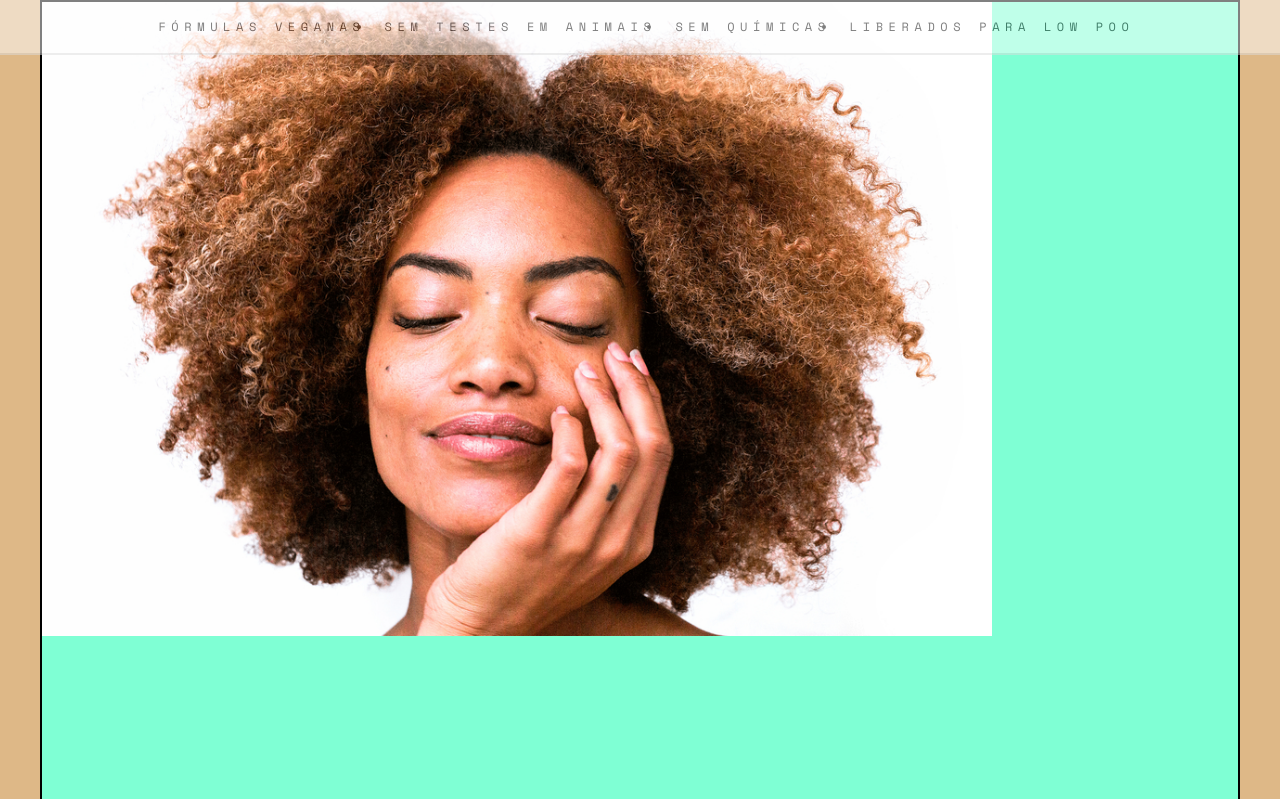
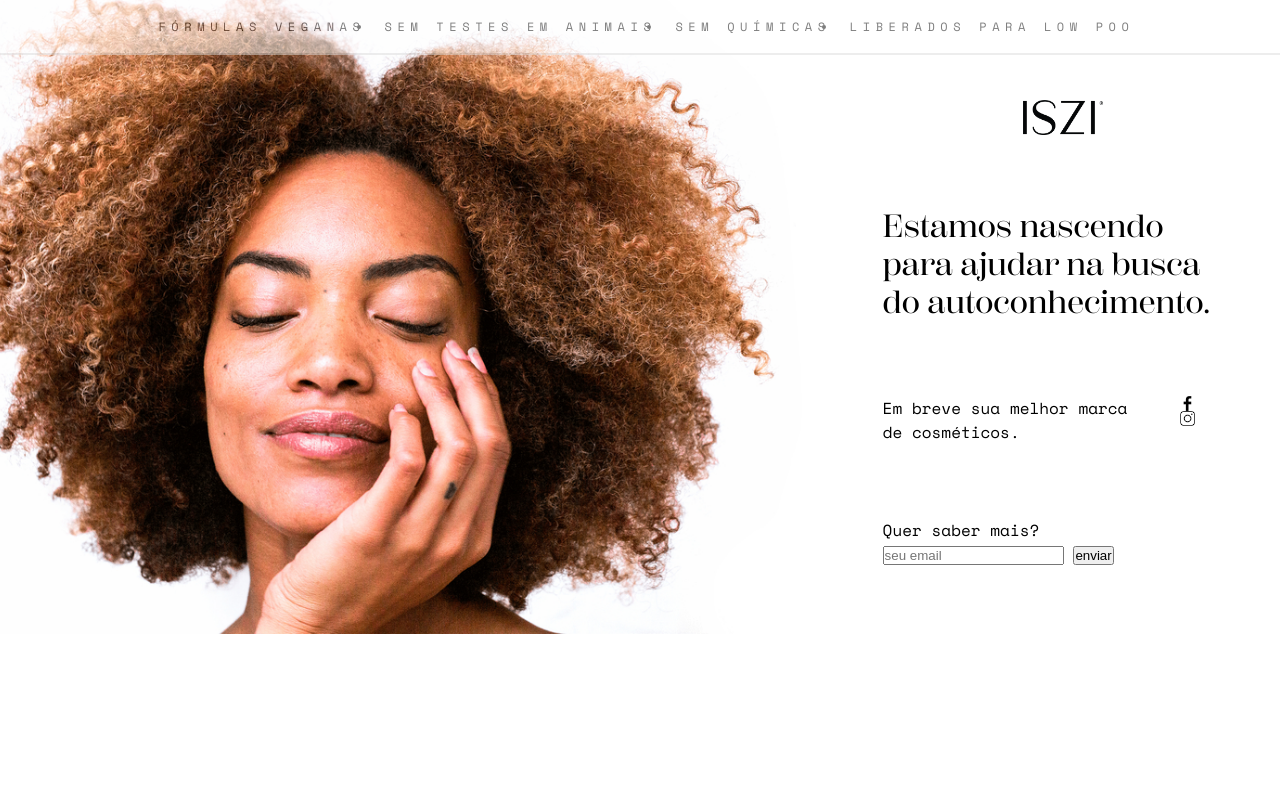
Before and after one commit to aleolvfer/voa-test, a plain HTML site: page index.html in a window 1280 px wide. Shown: the top 799 px of the page. Drawn offline with nearby package versions, Linux system fonts and the light colour scheme.

Commit message:
Grid layout-Primeiro teste

```diff
--- a/css/index.scss
+++ b/css/index.scss
@@ -19,10 +19,8 @@ $scotchDisplayFont: "Scotch Display";
   justify-content: space-around;
 }
 
-
 body {
   font-family: $spaceMonoFont;
-  background-color: burlywood
 }
 
 header {
@@ -51,15 +49,29 @@ header {
 }
 
 .container {
+  width: 100%;
   margin: 0 auto;
-  border: 2px solid black;
-  max-width: 1200px;
+  border: 0px 2px solid black;
+  max-width: 100vw;
+  max-height: 100%;
+
+  display: grid;
+  grid-template-areas:
+  "box-imgage logotipo"
+  "box-imgage text"
+  "box-imgage div-icons"
+  "box-imgage form";
 
 }
 
 .box-image {
-  height: 100vh;
-  background-color: aquamarine;
+  width: 50%;
+  max-height: 100vh;
+
+  margin-left: -120px;
+
+  grid-area: "box-imgage";
+  grid-row: box-imgage;
 
   .img-bg {
     max-width: 950px;
@@ -68,33 +80,50 @@ header {
 }
 
 
-.box-register {
-  display: flex;
-  flex-direction: column;
-
-  background-color: red;
-  opacity: 40%;
-  margin-right: 120px;
 
 .logotipo {
   display: flex;
   justify-content: flex-end;
 
-    margin-bottom: 50px;
+  grid-area: "logotipo";
+
+  width: 220px;
+  margin: 100px 0px 0 0;
 
   img {
-      width: 16%;
+    width: 80px;
+    height: 35px;
   }
 }
 
-  h2 {
+.text {
   font-family: $scotchDisplayFont;
   font-size: 32px;
   font-weight: 200;
-    margin-bottom: 150px;
+
+  grid-area: "text";
 }
 
-  .div-icons img {
-    width: 3%;
+.div-icons {
+  display: flex;
+  justify-content: space-between;
+
+
+  grid-area: "div-icons";
+
+  .icons {
+    display: flex;
+    flex-direction: column;
+
+    img{
+      width: 15%;
     }
   }
+}
+
+.form {
+
+  fieldset {
+    border: none;
+  }
+}
--- a/index.html
+++ b/index.html
@@ -27,12 +27,12 @@
       <img src="./images/background-min_Easy-Resize.com.jpg" class="img-bg">
     </div>
 
-    <div class="box-register">
+
     <div class="logotipo">
       <img src="./images/logotipo_black.png">
     </div>
 
-      <h2>Estamos nascendo<br>para ajudar na busca<br>do autoconhecimento.</h2>
+    <h2 class="text">Estamos nascendo<br>para ajudar na busca<br>do autoconhecimento.</h2>
     <div class="div-icons">
       <p>Em breve sua melhor marca<br>de cosméticos.</p>
       <div class="icons">
@@ -41,15 +41,15 @@
       </div>
     </div>
 
-      <form action="#">
+    <form action="#" class="form">
       <fieldset>
         <legend class="legend">Quer saber mais?</legend>
         <input type="text" name="email" id="email" placeholder="seu email" required />
         <button>enviar</button>
       </fieldset>
     </form>
-      <span id="text"></span>
-    </div>
+    <!-- <span id="text"></span> -->
+
   </div>
   <!--
   <footer>
```
Also changed, not shown: css/index.css, 1 other file. Lines whose indentation alone changed are shown as unchanged.
